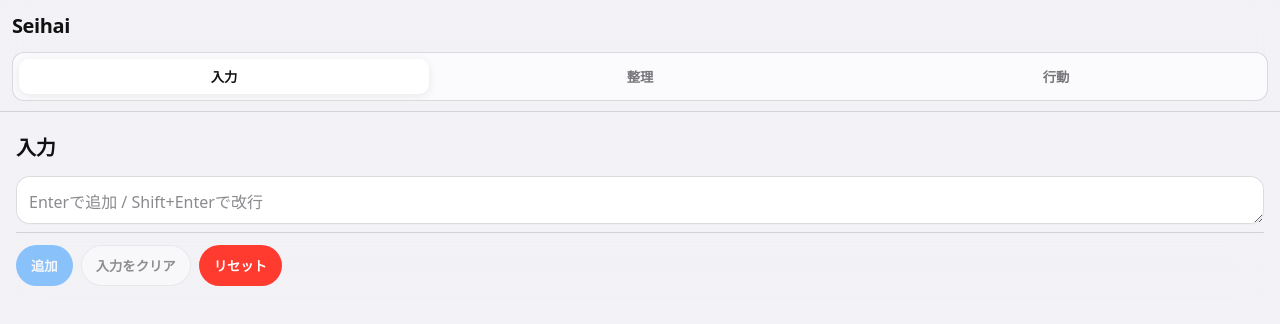
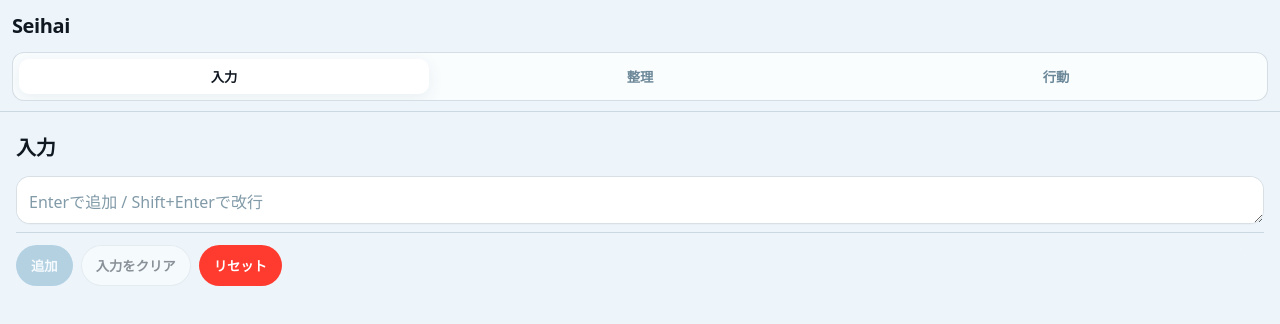
Before and after one commit to skurosawa/seihai-pwa, a React (Vite) app: page / in a window 1280 px wide. Shown: the top 324 px of the page. Built offline with nearby package versions, Linux system fonts and the light colour scheme.

Commit message:
feat(ui): update color theme to icon-matched palette

```diff
--- a/src/index.css
+++ b/src/index.css
@@ -7,20 +7,21 @@ html, body, #root {
 }
 
 :root {
-  /* iOSっぽい配色（Light） */
-  --bg: #f2f2f7;          /* grouped background */
-  --card: #ffffff;        /* card */
-  --fg: #111111;          /* label */
-  --muted: rgba(60, 60, 67, 0.6);   /* secondary label */
-  --border: rgba(60, 60, 67, 0.18); /* separator */
+  /* iOS感を残しつつ、アイコン寄りの淡いブルー */
+  --bg: #eef5fa;                 /* 青みのある grouped background */
+  --card: #ffffff;               /* card */
+  --fg: #0f1720;                 /* main label */
+  --muted: rgba(45, 86, 110, 0.60);
+  --border: rgba(45, 86, 110, 0.18);
 
-  --blue: #0a84ff;        /* iOS blue */
-  --red: #ff3b30;         /* iOS red */
+  --blue: #6ea6c5;               /* アクセント */
+  --blue-strong: #4c8fb8;        /* 押下時 */
+  --red: #ff3b30;
 
   --radius: 14px;
-  --shadow: 0 8px 24px rgba(0,0,0,0.06);
+  --shadow: 0 8px 24px rgba(22, 62, 84, 0.08);
 
-  --tap: rgba(0,0,0,0.06);
+  --tap: rgba(22, 62, 84, 0.06);
 }
 
 html {
@@ -36,7 +37,6 @@ body {
   color: var(--fg);
 }
 
-/* フォーム要素のフォントを統一 */
 input, textarea, button {
   font-family: inherit;
 }
@@ -70,7 +70,6 @@ input, textarea, button {
   padding-bottom: calc(16px + env(safe-area-inset-bottom) + var(--kb, 0px));
 }
 
-/* 見出しをiOSっぽく控えめに */
 .page h2 {
   margin: 4px 0 12px;
   font-size: 20px;
@@ -79,13 +78,11 @@ input, textarea, button {
 }
 
 /* =========================
-   iOS-like Controls
+   Inputs
    ========================= */
-
-/* 入力欄（カード） */
 textarea, input {
   width: 100%;
-  font-size: 16px; /* iOSズーム防止 */
+  font-size: 16px;
   box-sizing: border-box;
 
   background: var(--card);
@@ -94,28 +91,24 @@ textarea, input {
   border: 1px solid var(--border);
   border-radius: var(--radius);
 
-  padding: 12px 12px;
+  padding: 12px;
   outline: none;
 
   box-shadow: 0 1px 0 rgba(0,0,0,0.02);
 }
 
-textarea {
-  -webkit-text-size-adjust: 100%;
+textarea:focus, input:focus {
+  border-color: rgba(110, 166, 197, 0.70);
+  box-shadow: 0 0 0 4px rgba(110, 166, 197, 0.20);
 }
 
-/* フォーカス時はiOSっぽく青いリング */
-textarea:focus, input:focus {
-  border-color: rgba(10, 132, 255, 0.55);
-  box-shadow: 0 0 0 4px rgba(10, 132, 255, 0.18);
-}
-
-/* プレースホルダ */
 textarea::placeholder, input::placeholder {
   color: var(--muted);
 }
 
-/* ボタン（iOSっぽいpill） */
+/* =========================
+   Buttons
+   ========================= */
 button {
   appearance: none;
   -webkit-appearance: none;
@@ -130,6 +123,7 @@ button {
 
   transition: transform 0.04s ease, background 0.15s ease;
   user-select: none;
+  -webkit-tap-highlight-color: transparent;
 }
 
 button:active {
@@ -141,15 +135,14 @@ button:disabled {
   opacity: 0.45;
 }
 
-/* 追加ボタンをprimaryっぽくしたい場合はクラスを付ける */
 button.primary {
   background: var(--blue);
-  border-color: rgba(10, 132, 255, 0.35);
+  border-color: rgba(110, 166, 197, 0.45);
   color: white;
 }
 
 button.primary:active {
-  background: rgba(10, 132, 255, 0.88);
+  background: var(--blue-strong);
 }
 
 button.danger {
@@ -159,7 +152,7 @@ button.danger {
 }
 
 /* =========================
-   Toolbar (Sticky, iOS blur)
+   Toolbar
    ========================= */
 .toolbar {
   position: sticky;
@@ -167,8 +160,7 @@ button.danger {
 
   padding: 12px 0;
 
-  /* 半透明 + ぼかしでiOS感 */
-  background: rgba(242, 242, 247, 0.78);
+  background: rgba(238, 245, 250, 0.78);
   backdrop-filter: blur(14px);
   -webkit-backdrop-filter: blur(14px);
 
@@ -176,30 +168,14 @@ button.danger {
 }
 
 /* =========================
-   Arrange cards
+   Top Navigation
    ========================= */
-/* SwipeRow / Drag handle の inline style で white 固定されてるので、
-   それを崩さずに“周り”を整える方向にする */
-.page p {
-  color: var(--muted);
-}
-
-/* =========================
-   Optional: reduce motion
-   ========================= */
-@media (prefers-reduced-motion: reduce) {
-  button {
-    transition: none;
-  }
-}
-
-/* ===== iOS風 Top Nav + Segmented ===== */
 .topnav{
   position: sticky;
   top: 0;
   z-index: 50;
   padding: calc(10px + env(safe-area-inset-top)) 12px 10px;
-  background: rgba(242,242,247,0.78);
+  background: rgba(238, 245, 250, 0.78);
   backdrop-filter: blur(16px);
   -webkit-backdrop-filter: blur(16px);
   border-bottom: 1px solid var(--border);
@@ -212,27 +188,9 @@ button.danger {
   margin-bottom: 10px;
 }
 
-.seg{
-  display: grid;
-  grid-template-columns: repeat(3, 1fr);
-  gap: 6px;
-  padding: 6px;
-  border: 1px solid var(--border);
-  border-radius: 12px;
-  background: rgba(255,255,255,0.65);
-}
-
-.seg__btn{
-  border: 0;
-  border-radius: 10px;
-  padding: 8px 10px;
-  background: transparent;
-  font-weight: 800;
-  letter-spacing: -0.01em;
-  -webkit-tap-highlight-color: transparent;
-}
-
-/* ===== iOS風 Segmented（ピルがスライド） ===== */
+/* =========================
+   Segmented (Sliding Pill)
+   ========================= */
 .seg{
   position: relative;
   display: grid;
@@ -242,49 +200,60 @@ button.danger {
   border: 1px solid var(--border);
   border-radius: 12px;
   background: rgba(255,255,255,0.65);
-  overflow: hidden; /* ピルの角を綺麗に切る */
+  overflow: hidden;
 }
 
-/* 白いピル（選択背景） */
 .seg__pill{
   position: absolute;
   top: 6px;
   bottom: 6px;
   left: 6px;
-
-  /* 3分割 + gap を考慮 */
-  width: calc((100% - 12px - 12px) / 3); /* padding左右=12px, gap*2=12px */
-
+  width: calc((100% - 24px) / 3);
   border-radius: 10px;
   background: var(--card);
-  box-shadow: 0 2px 10px rgba(0,0,0,0.08);
+  box-shadow: 0 4px 16px rgba(22, 62, 84, 0.08);
   transition: transform 180ms ease;
   transform: translateX(0);
   pointer-events: none;
 }
 
-/* activeIndexに応じてピルを移動 */
-.seg[data-index="1"] .seg__pill{ transform: translateX(calc(100% + 6px)); }
-.seg[data-index="2"] .seg__pill{ transform: translateX(calc((100% + 6px) * 2)); }
+.seg[data-index="1"] .seg__pill{
+  transform: translateX(calc(100% + 6px));
+}
+
+.seg[data-index="2"] .seg__pill{
+  transform: translateX(calc((100% + 6px) * 2));
+}
 
 .seg__btn{
   position: relative;
   z-index: 1;
-
   border: 0;
   border-radius: 10px;
   padding: 8px 10px;
   background: transparent;
-
   font-weight: 800;
   letter-spacing: -0.01em;
-  -webkit-tap-highlight-color: transparent;
 }
 
-/* 選択中の文字だけ少し濃く（iOSっぽい） */
+.seg__btn[aria-selected="false"]{
+  color: rgba(45, 86, 110, 0.7);
+}
+
 .seg__btn[aria-selected="true"]{
   color: var(--fg);
 }
-.seg__btn[aria-selected="false"]{
-  color: rgba(60, 60, 67, 0.7);
+
+/* =========================
+   Misc
+   ========================= */
+.page p {
+  color: var(--muted);
 }
+
+@media (prefers-reduced-motion: reduce) {
+  button,
+  .seg__pill {
+    transition: none;
+  }
+}
```
